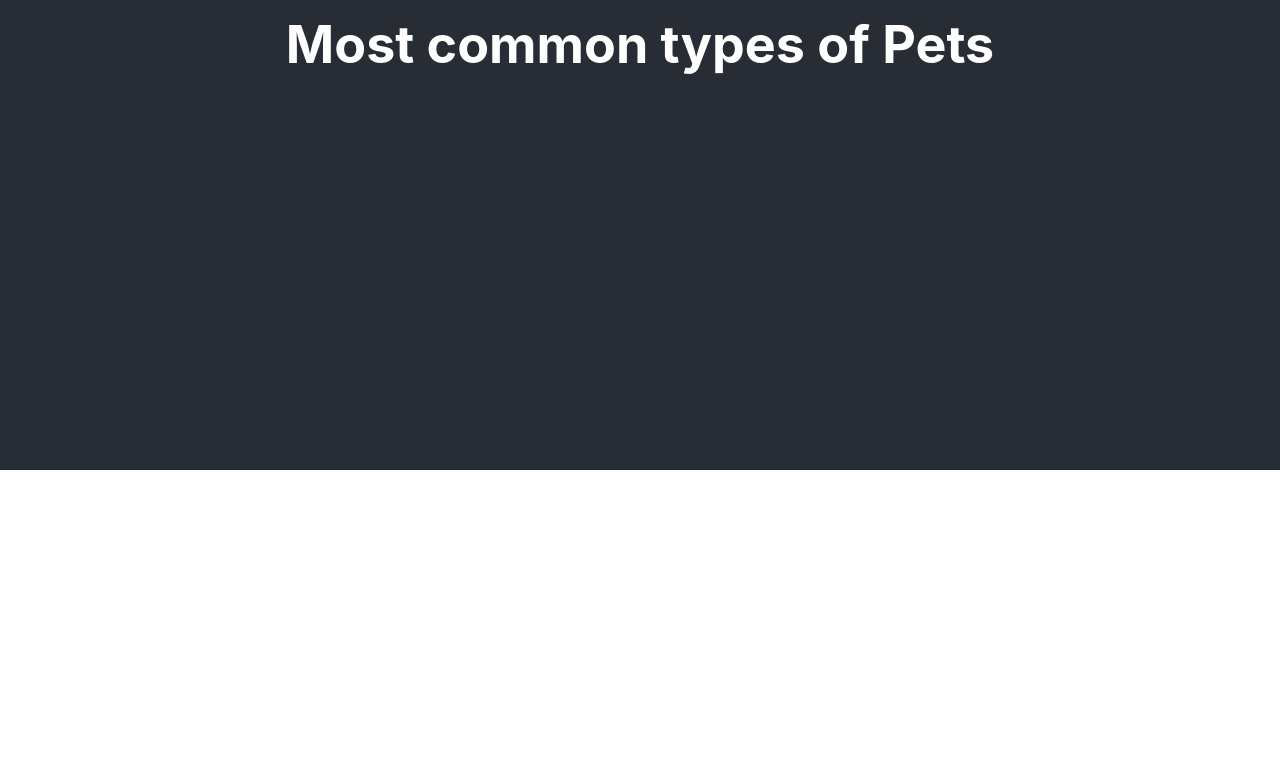
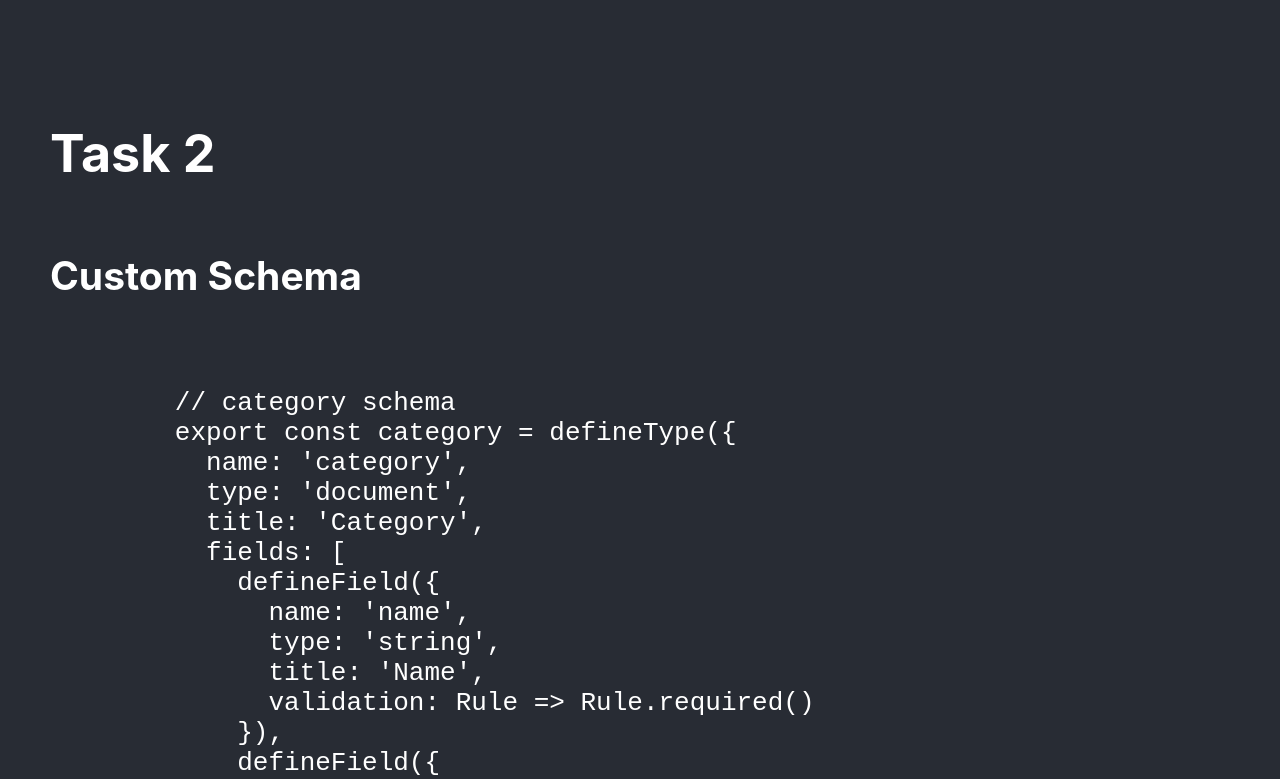
Before and after one commit to abdullahezzat1/edu-sanity-pub, a React (Create React App) app in the folder frontend/: page / in a window 1280 px wide. Shown: the part 330-1109 px from the top of the page. Before the commit the page ends 800 px from the top, so only its background shows below. Built offline with nearby package versions, Linux system fonts and the light colour scheme; no server answers.

Commit message:
tasks views

```diff
--- a/frontend/src/App.css
+++ b/frontend/src/App.css
@@ -1,5 +1,7 @@
 .App {
-  text-align: center;
+  background-color: #282c34;
+  max-width: 100%;
+  overflow: scroll;
 }
 
 .App-logo {
@@ -13,20 +15,31 @@
   }
 }
 
-.App-header {
-  background-color: #282c34;
-  min-height: 100vh;
+.App-header, .App-body {
+  margin-inline: 50px;
+  min-height: 100px;
   display: flex;
   flex-direction: column;
+  font-size: calc(10px + 2vmin);
+  color: white;
+}
+
+.App-header {
   align-items: center;
   justify-content: center;
-  font-size: calc(10px + 2vmin);
-  color: white;
+}
+
+code pre {
+  display: block;
+  width: 800px;
+  max-width: 800px;
+  overflow-wrap: anywhere;
 }
 
 .App-link {
   color: #61dafb;
 }
+
 
 @keyframes App-logo-spin {
   from {
--- a/frontend/src/App.js
+++ b/frontend/src/App.js
@@ -1,12 +1,23 @@
 import './App.css';
 import Task1 from './views/Task1';
+import Task2 from './views/Task2';
+import Task3 from './views/Task3';
 
 function App() {
   return (
     <div className="App">
       <header className="App-header">
-        <Task1/>
+        Sanity EDU course
       </header>
+      <body className='App-body'>
+        <h1>Task 1</h1>
+        <Task1 />
+        <h1>Task 2</h1>
+        <Task2 />
+        <h1>Task 3</h1>
+        <Task3 />
+        <h1>Task 4</h1>
+      </body>
     </div>
   );
 }
--- a/frontend/src/Client.js
+++ b/frontend/src/Client.js
@@ -1,8 +1,11 @@
-import { createClient } from "@sanity/client";
+import {createClient} from '@sanity/client'
+import ImageUrlBuilder from '@sanity/image-url'
 
 export const client = createClient({
-  projectId: "w40d3yrq", // find this at manage.sanity.io or in your sanity.json
-  dataset: "production", // this is from those question during 'sanity init'
-});
+  projectId: 'w40d3yrq', // find this at manage.sanity.io or in your sanity.json
+  dataset: 'production', // this is from those question during 'sanity init'
+})
 
-export default client;
+export const builder = ImageUrlBuilder(client)
+
+export default client
--- /dev/null
+++ b/frontend/src/util/util.js
@@ -0,0 +1,5 @@
+import { builder } from "../Client";
+
+function getImageUrlFromSource(source) {
+  return builder.image(source);
+}
--- /dev/null
+++ b/frontend/src/views/Task2.js
@@ -0,0 +1,110 @@
+export function Task2() {
+  return (
+    <>
+      <h2>Custom Schema</h2>
+      <code><pre>
+        {`
+        // category schema
+        export const category = defineType({
+          name: 'category',
+          type: 'document',
+          title: 'Category',
+          fields: [
+            defineField({
+              name: 'name',
+              type: 'string',
+              title: 'Name',
+              validation: Rule => Rule.required()
+            }),
+            defineField({
+              name: 'image',
+              type: 'image',
+              title: 'Image'
+            }),
+            defineField({
+              name: 'description',
+              type: 'text',
+              title: 'Description'
+            }),
+            defineField({
+              name: 'products',
+              type: 'array',
+              of: [
+                defineField({
+                  type: 'reference',
+                  to: [{type: 'product'}]
+                })
+              ],
+              title: 'Products'
+            }),
+          ]
+        });
+
+        //product schema
+
+        export const product = defineType({
+          name: 'product',
+          type: 'document',
+          title: 'Product',
+          fields: [
+            defineField({
+              name: 'enabled',
+              title: 'Enabled',
+              type: 'boolean'
+            }),
+            defineField({
+              name: 'name',
+              type: 'string',
+              title: 'Name',
+              validation: Rule => Rule.required()
+            }),
+            defineField({
+              name: 'sku',
+              type: 'string',
+              title: 'SKU',
+              validation: Rule => Rule.required()
+            }),
+            defineField({
+              name: 'slug',
+              type: 'slug',
+              title: 'Slug',
+              validation: Rule => Rule.required()
+            }),
+            defineField({
+              name: 'color',
+              type: 'string',
+              title: 'Color'
+            }),
+            defineField({
+              name: 'price',
+              type: 'number',
+              title: 'Price',
+              initialValue: 0,
+              validation: Rule => Rule.required().positive()
+            }),
+            defineField({
+              title: 'Image URL',
+              name: 'imageUrl',
+              type: 'url',
+            }),
+            defineField({
+              name: 'image',
+              type: 'image',
+              title: 'Image'
+            }),
+            defineField({
+              title: 'Description',
+              name: 'description',
+              type: 'array',
+              of: [{type: 'block'}]
+            }),
+          ]
+        });
+        `}
+        </pre>
+      </code>
+    </>
+  )
+}
+
+export default Task2;
--- a/frontend/src/views/Task3.js
+++ b/frontend/src/views/Task3.js
@@ -1,3 +1,4 @@
+import { useEffect, useState } from "react";
 import client from "../Client";
 
 let lastId = null;
@@ -8,7 +9,6 @@ export async function getFilteredProductsPage() {
     _type == "product"
     && price > 300
     && price <= 1000
-    && sku in [example-1, example-2, example-3]
     ${lastId === null ? '' : '&& _id > $lastId'}
   ] | order(_id desc) [0...100] {
     _id, enabled, name, sku, imageUrl, color, slug, category->
@@ -32,3 +32,38 @@ export async function getCategories() {
 
   return result;
 }
+
+
+
+export function Task3() {
+  let [categories, setCategories] = useState(null);
+
+  useEffect(() => {
+    getCategories().then(data => {
+      setCategories(JSON.stringify(data, undefined, ' '));
+    })
+  });
+
+  return (
+    <>
+      <code>
+        <pre>
+        {`
+        // categories query
+
+        *[_type == "category"]{
+          ...,
+          "products": *[ _type == "product" && _id in ^.products[]._ref ]
+        }
+
+        // result
+
+        ${categories}
+        `}
+        </pre>
+      </code>
+    </>
+  );
+}
+
+export default Task3;
```
Also changed, not shown: frontend/src/views/Task1.js (indentation only), frontend/src/views/Task4.js (added).
